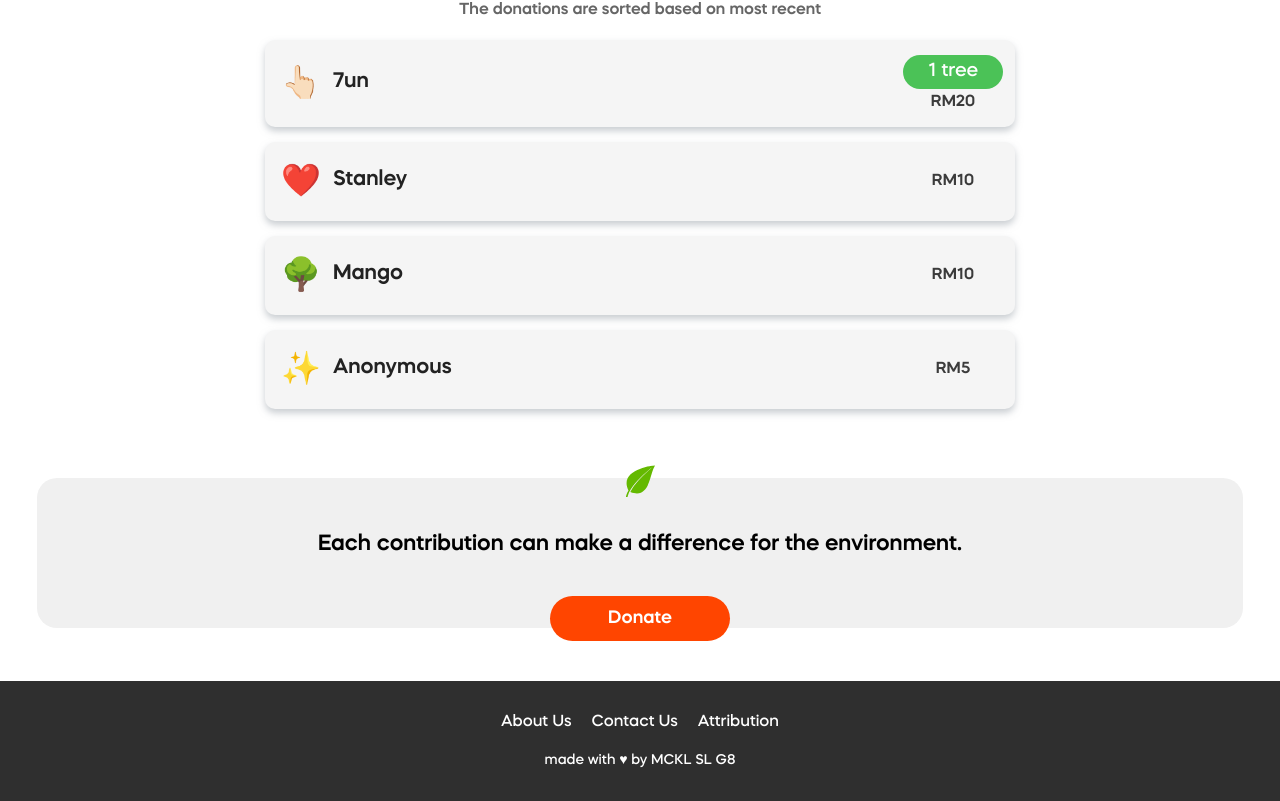
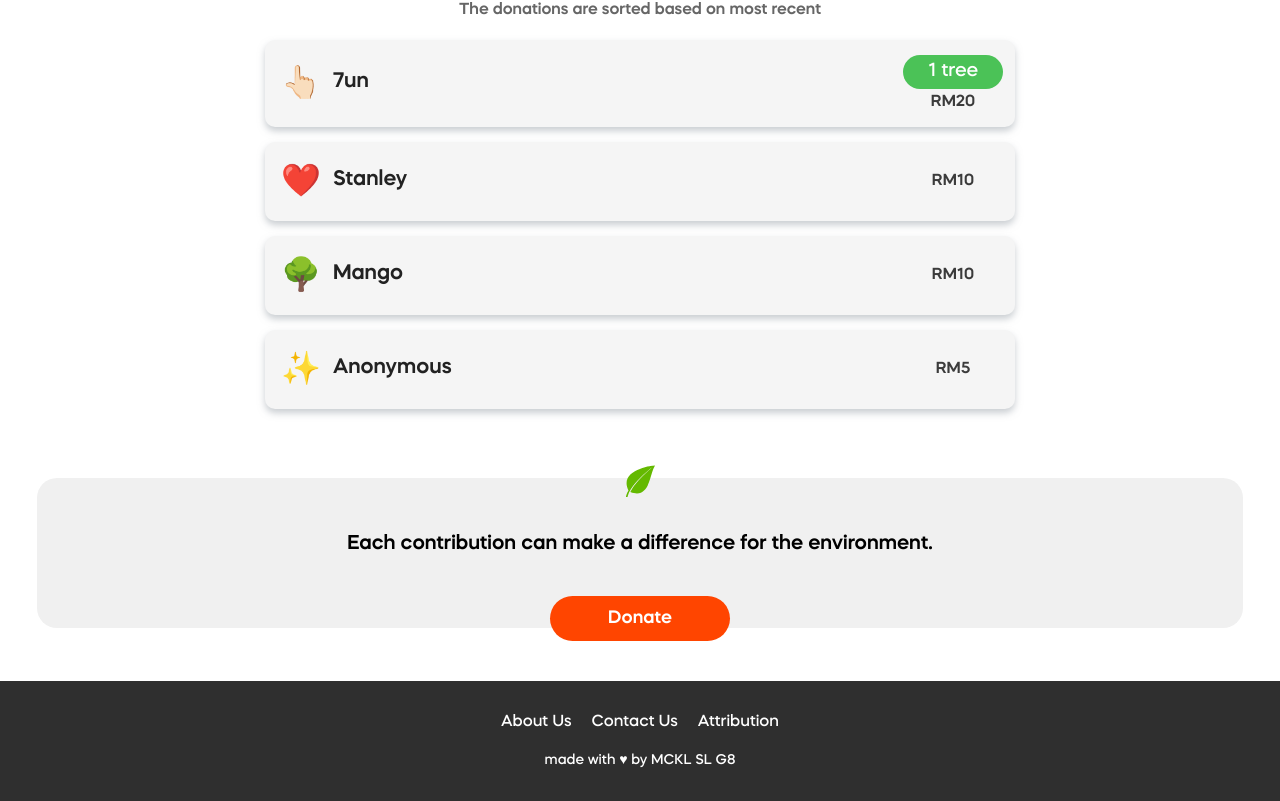
Before and after one commit to vrevolverrr/service-learning, a Next.js app: page /donate in a window 1280 px wide. Shown: the part 2818-3619 px from the top of the page. Built offline with nearby package versions, Linux system fonts and the light colour scheme.

Commit message:
:sparkles: decreased advert font size

```diff
--- a/components/Advert.js
+++ b/components/Advert.js
@@ -19,7 +19,7 @@ export default function Advert(props) {
                 backgroundColor: '#f0f0f0', borderRadius: '20px'}}>
 
                 <div style={{transform: 'scale(1.4)', position: 'relative', top: '-15px'}}><Image src={LeafIcon} alt="leaf icon"/></div>
-                <p style={{position: 'relative', top: '0px', textAlign: 'center', fontSize: '22px'}}>{props.children}</p>
+                <p style={{position: 'relative', top: '0px', textAlign: 'center', fontSize: '20px'}}>{props.children}</p>
 
                 {props.external ?
                 <a title={props.title} href={props.href} target="_blank" rel="noreferrer">
```
